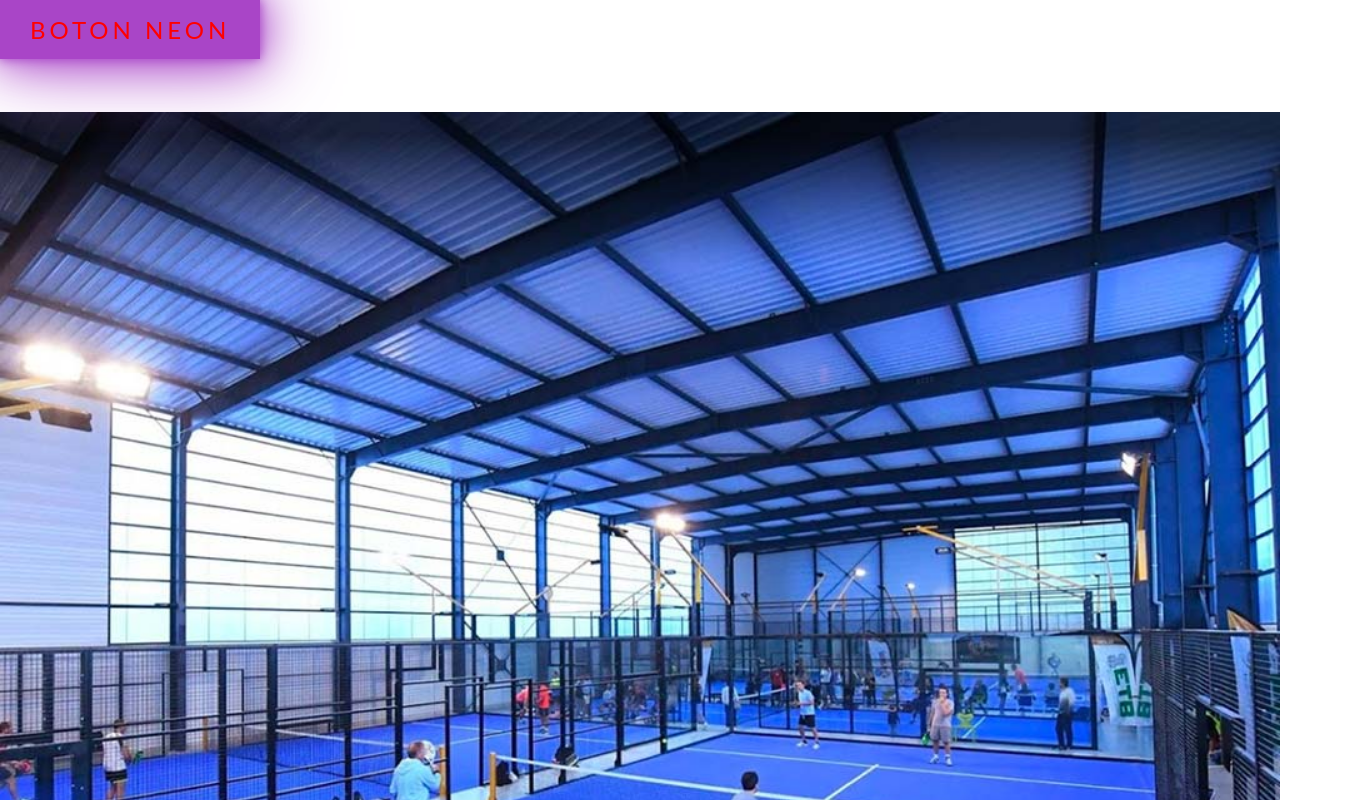
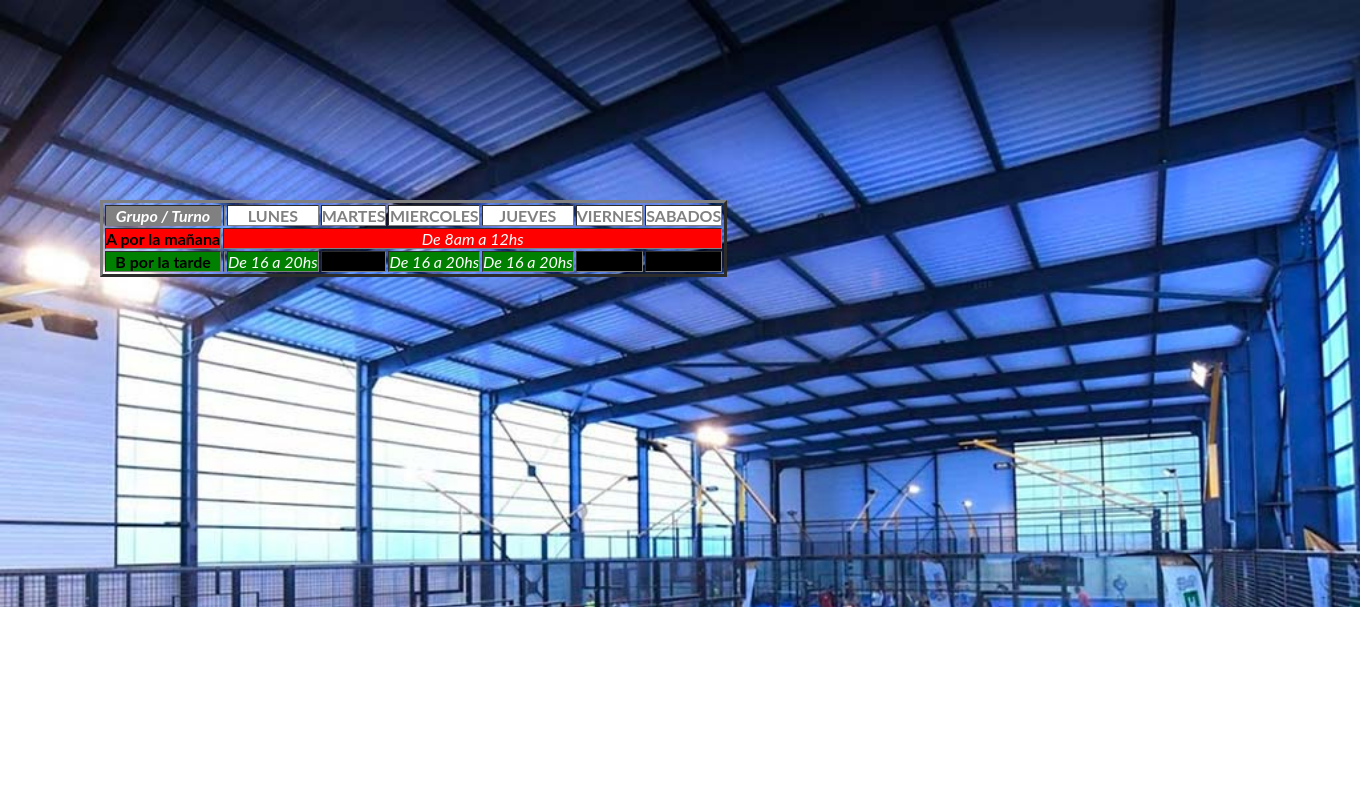
Before and after one commit to licsergioantuna/pruebasyerrores, a plain HTML site: page index.html in a window 1280 px wide. Shown: the top 800 px of the page, 1360 px wide, since content can reach past the window. Drawn offline with Linux system fonts and the light colour scheme.

Commit message:
Add files via upload

```diff
--- a/Estilos/style.css
+++ b/Estilos/style.css
@@ -2,6 +2,8 @@
     margin: 0;
     padding: 0;
     font-family: lato;
+
+
 }
 
 /*h2{
@@ -11,10 +13,19 @@
 }*/
 
 .slider-frame{
-    width: 100%;
-    height: 100%;
-    margin: 50px auto 0;
+    width: 1360px;
+    height: 607px;
+    margin: auto;
     overflow: hidden;
+
+        position: relative;
+        background-repeat: no-repeat;
+        background-position: center;
+        background-attachment: fixed;
+        background-size: cover;
+        background-image: cover;
+
+
 
 }
 
@@ -22,19 +33,26 @@
     display: flex;
     padding: 0;
     width: 400%;
+    animation: slide 12s infinite alternate linear ;
 
-animation: slide 3s infinite alternate linear ;
+
+
 
 }
 
 .slider-frame li{
     list-style: none;
     width: 100%;
-}
+
+
+ }
+
 
 .slider-frame img{
     width: 100%;
     height: 100%;
+
+
 }
 
 @keyframes slide{
@@ -52,6 +70,19 @@ animation: slide 3s infinite alternate linear ;
 }
 
 
+
+.tabla{
+    position: absolute;
+    left: 100px;
+    top: 200px;
+
+}
+
+
+
+
+
+
 /*body{
     margin: 0;
     padding: 0;
@@ -66,7 +97,7 @@ animation: slide 3s infinite alternate linear ;
 
 
 .btn-neon{
-    position: relative;
+    position: absolute;
     display: inline-block;
     padding: 15px 30px;
     color: red;
@@ -82,7 +113,6 @@ animation: slide 3s infinite alternate linear ;
     background: #a945c7;
     box-shadow: 0 0 10px #a945c7, 0 0 40px #a945c7, 0 0 80px #a945c7;
 }
-
 
 
 
--- a/index.html
+++ b/index.html
@@ -30,11 +30,10 @@
     </div>
 
 
-    <H1 style="text-align: center;color: yellowgreen; text-decoration: underline;">  HORARIOS DE PREPARACION FISICA EN GRUPO </H1>
 
     <br>
 
-    <table border="3" style="text-align: center;">
+    <table class="tabla" border="3" style="text-align: center;">
             <tr>
                 <th style="background-color: gray; color: white; font-style: italic;"> Grupo / Turno </th>
                 <th style="background-color: white; color: gray">
```
